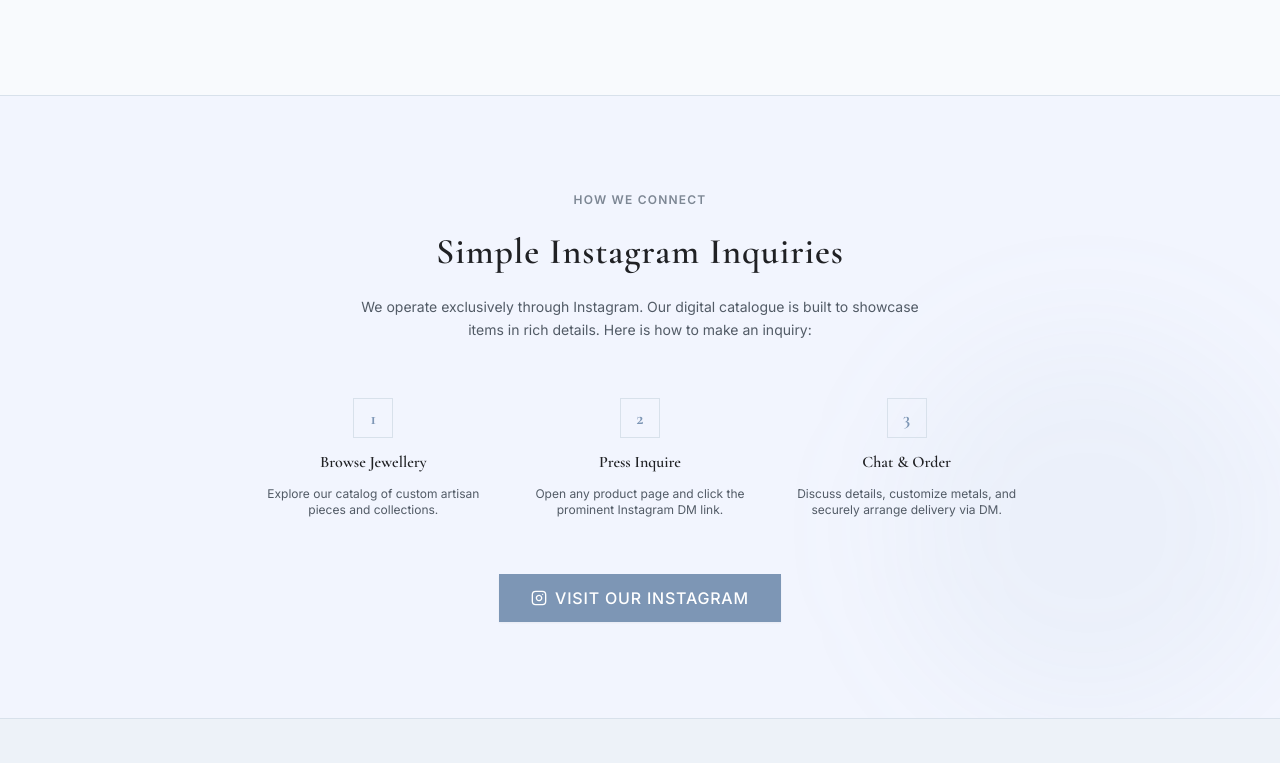
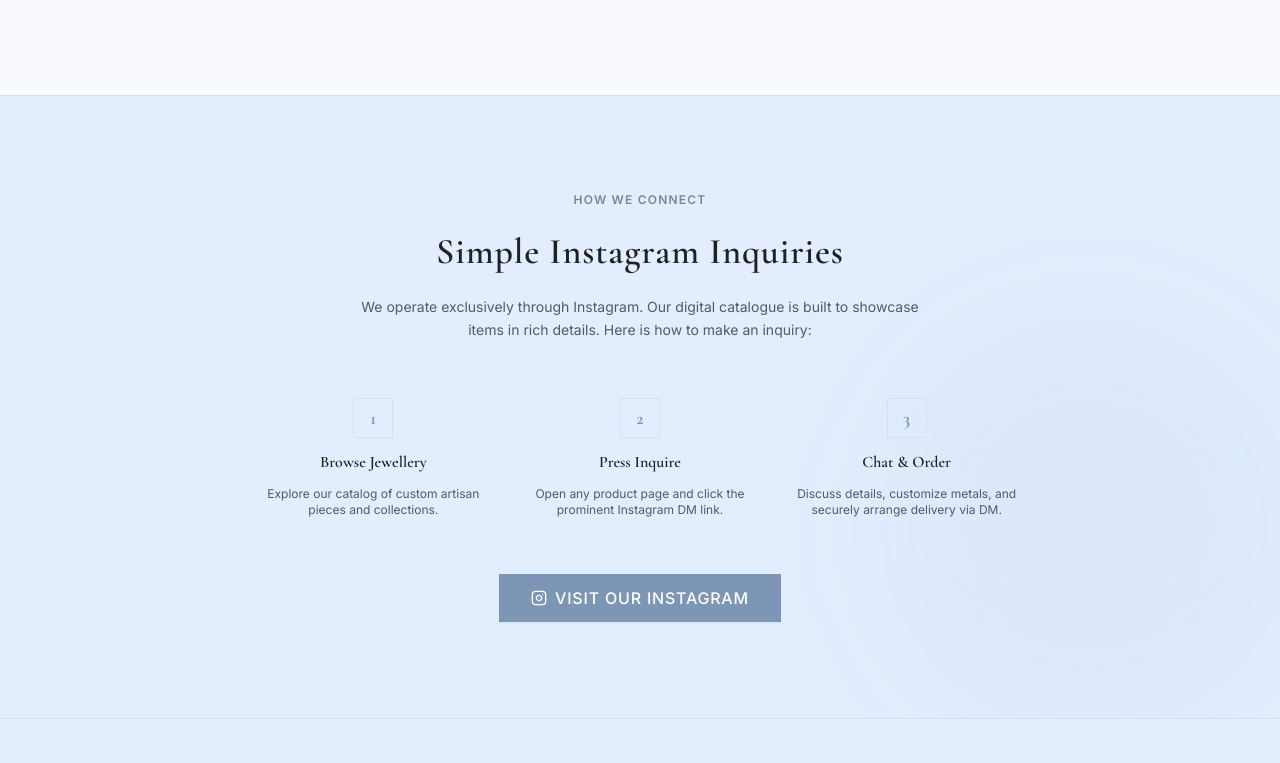
Before and after one commit to tayab-tries/rustic-jewels, a Next.js app: page / in a window 1280 px wide. Shown: the part 1977-2740 px from the top of the page. Built offline with nearby package versions, Linux system fonts and the light colour scheme; no server answers; the database is empty.

Commit message:
style: update components to use #E2EDFE background color as per client annotations

```diff
--- a/app/page.tsx
+++ b/app/page.tsx
@@ -270,7 +270,7 @@ export default function Home() {
         </section>
 
         {/* INSTAGRAM PURCHASE FLOW SECTION */}
-        <section className="py-24 bg-[#f2f5fe] border-t border-border relative overflow-hidden">
+        <section className="py-24 bg-[#E2EDFE] border-t border-border relative overflow-hidden">
           <div className="absolute right-0 bottom-0 w-96 h-96 bg-primary/5 rounded-full blur-3xl" />
 
           <div className="max-w-5xl mx-auto px-6 text-center relative z-10 flex flex-col items-center gap-6">
--- a/app/payment-instructions/[orderId]/page.tsx
+++ b/app/payment-instructions/[orderId]/page.tsx
@@ -125,7 +125,7 @@ export default function PaymentInstructionsPage({ params }: PaymentInstructionsP
             </div>
 
             {/* Display Order ID & Total */}
-            <div className="w-full max-w-md bg-[#F8FAFD] border border-[#E1E8F1] p-5 mt-4 flex flex-col gap-4">
+            <div className="w-full max-w-md bg-[#E2EDFE] border border-[#c8d8f8] p-5 mt-4 flex flex-col gap-4">
               <div className="flex flex-col gap-2">
                 <span className="text-[10px] uppercase tracking-widest text-text-muted font-sans text-center">Order ID Reference</span>
                 <div className="flex items-center justify-center gap-2 bg-[#FFFFFF] border border-[#DCE5EF]/50 py-2.5 px-4 max-w-sm mx-auto w-full">
@@ -155,7 +155,7 @@ export default function PaymentInstructionsPage({ params }: PaymentInstructionsP
               Payment Transfer Accounts
             </h3>
 
-            <div className="bg-[#f2f6fa] border border-[#c8d8f8] p-6 flex flex-col gap-5">
+            <div className="bg-[#E2EDFE] border border-[#c8d8f8] p-6 flex flex-col gap-5">
               {/* Account Title (Shared) */}
               {settings?.account_title && (
                 <div className="flex justify-between items-center border-b border-[#E1E8F1] pb-4">
--- a/components/ui/Footer.tsx
+++ b/components/ui/Footer.tsx
@@ -8,7 +8,7 @@ export default function Footer() {
 
 
   return (
-    <footer className="bg-[#EDF2F8] border-t border-[#D8E1EB] pt-16 pb-8 mt-auto">
+    <footer className="bg-[#E2EDFE] border-t border-[#D8E1EB] pt-16 pb-8 mt-auto">
       <div className="max-w-7xl mx-auto px-6 grid grid-cols-1 md:grid-cols-3 gap-12 mb-16">
         {/* Branding & Story */}
         <div className="flex flex-col gap-4">
```
